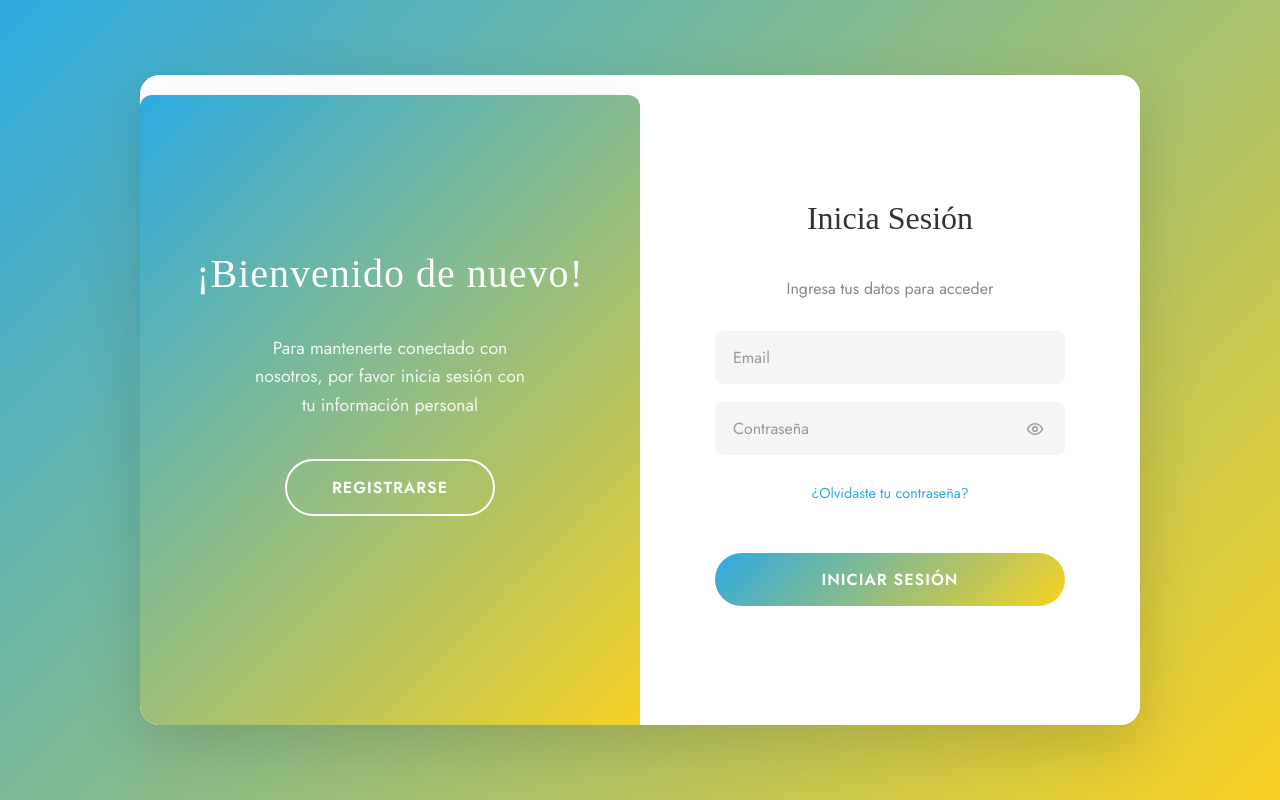
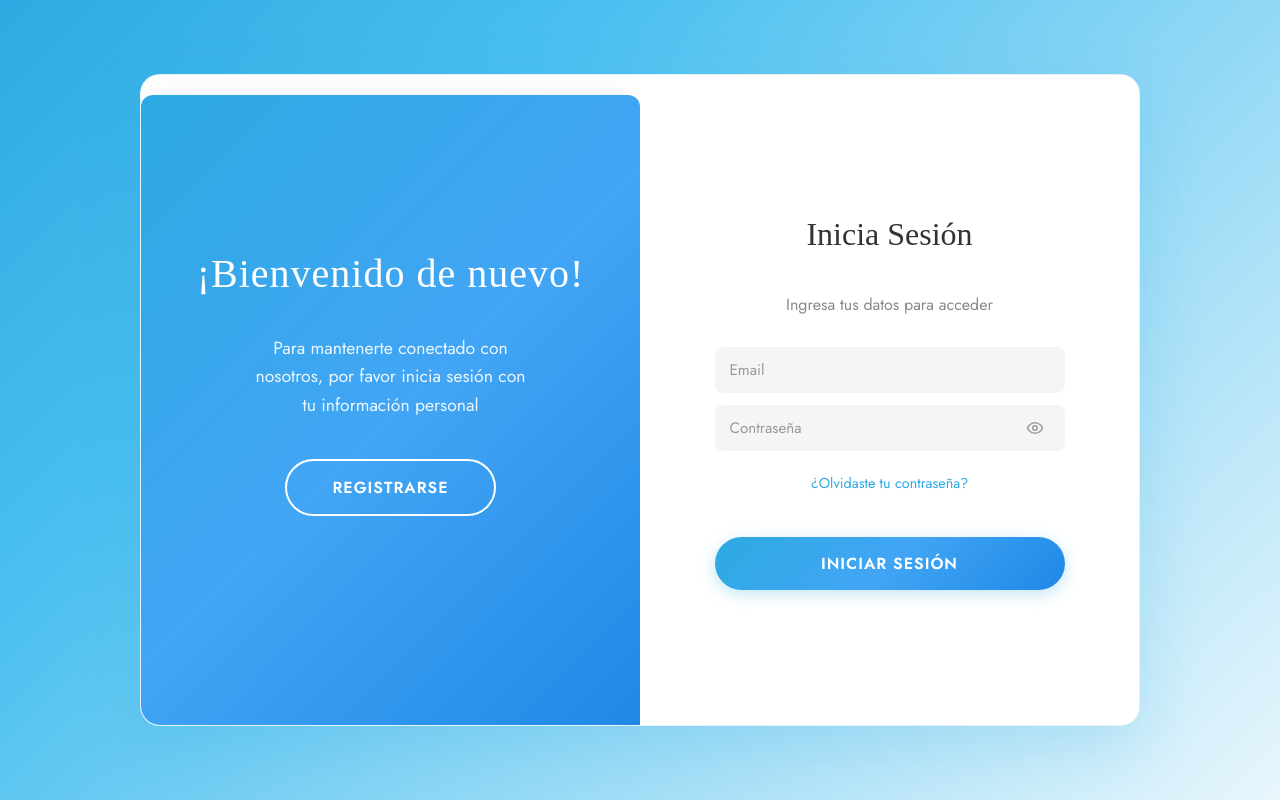
Before and after one commit to romich1307/PaginaWeb, a React (Vite) app in the folder frontend/: page / in a window 1280 px wide. Built offline with nearby package versions, Linux system fonts and the light colour scheme; a web font is replaced by a local one.

Commit message:
feat: Update Auth component styles with new gradients and improved layout

```diff
--- a/frontend/src/components/Auth.css
+++ b/frontend/src/components/Auth.css
@@ -4,20 +4,21 @@
   display: flex;
   justify-content: center;
   align-items: center;
-  background: linear-gradient(135deg, #2DAAE1 0%, #F9D122 100%);
+  background: linear-gradient(135deg, #2DAAE1 0%, #4BC0F0 30%, #E8F6FC 100%);
   padding: 20px;
   font-family: 'Jost', sans-serif;
 }
 
 .auth-card {
-  background: white;
+  background: linear-gradient(145deg, #ffffff 0%, #f8f9fa 100%);
   border-radius: 20px;
-  box-shadow: 0 20px 60px rgba(0, 0, 0, 0.15);
+  box-shadow: 0 20px 60px rgba(45, 170, 225, 0.2);
   overflow: hidden;
   width: 100%;
   max-width: 1000px;
   min-height: 650px;
   position: relative;
+  border: 1px solid rgba(45, 170, 225, 0.1);
 }
 
 .form-container {
@@ -50,7 +51,7 @@
 }
 
 .login-panel .welcome-section {
-  background: linear-gradient(135deg, #2DAAE1 0%, #F9D122 100%);
+  background: linear-gradient(135deg, #2DAAE1 0%, #42a5f5 50%, #1e88e5 100%);
   color: white;
   padding: 40px 50px 60px 50px;
   display: flex;
@@ -89,7 +90,7 @@
 }
 
 .register-panel .welcome-section {
-  background: linear-gradient(135deg, #2DAAE1 0%, #F9D122 100%);
+  background: linear-gradient(135deg, #2DAAE1 0%, #42a5f5 50%, #1e88e5 100%);
   color: white;
   padding: 40px 50px 60px 50px;
   display: flex;
@@ -141,7 +142,7 @@
   background: white;
   color: #2DAAE1;
   transform: translateY(-2px);
-  box-shadow: 0 5px 15px rgba(255, 255, 255, 0.3);
+  box-shadow: 0 5px 15px rgba(45, 170, 225, 0.3);
 }
 
 /* Estilos para los formularios */
@@ -175,7 +176,7 @@
   max-width: 350px;
   display: flex;
   flex-direction: column;
-  gap: 18px;
+  gap: 12px;
 }
 
 .password-container {
@@ -186,7 +187,7 @@
 }
 
 .password-container .form-input {
-  padding-right: 50px;
+  padding-right: 45px;
   width: 100%;
 }
 
@@ -218,11 +219,11 @@
 }
 
 .form-input {
-  padding: 15px 18px;
+  padding: 12px 15px;
   border: none;
   background: #f5f5f5;
   border-radius: 8px;
-  font-size: 1rem;
+  font-size: 0.95rem;
   transition: all 0.3s ease;
   outline: none;
   font-family: 'Jost', sans-serif;
@@ -232,6 +233,7 @@
 .form-input:focus {
   background: #ebebeb;
   box-shadow: 0 0 0 2px rgba(45, 170, 225, 0.3);
+  border: 2px solid #2DAAE1;
 }
 
 .form-input::placeholder {
@@ -256,7 +258,7 @@
 }
 
 .submit-btn {
-  background: linear-gradient(135deg, #2DAAE1 0%, #F9D122 100%);
+  background: linear-gradient(135deg, #2DAAE1 0%, #42a5f5 50%, #1e88e5 100%);
   color: white;
   border: none;
   padding: 15px 45px;
@@ -269,11 +271,13 @@
   text-transform: uppercase;
   margin-top: 20px;
   font-family: 'Jost', sans-serif;
+  box-shadow: 0 4px 15px rgba(45, 170, 225, 0.3);
 }
 
 .submit-btn:hover {
   transform: translateY(-2px);
-  box-shadow: 0 5px 15px rgba(45, 170, 225, 0.3);
+  box-shadow: 0 8px 25px rgba(45, 170, 225, 0.4);
+  background: linear-gradient(135deg, #42a5f5 0%, #2DAAE1 50%, #1976d2 100%);
 }
 
 .error-message {
```
Also changed, not shown: 1 other file (tests, documents, lock files or other folders).
